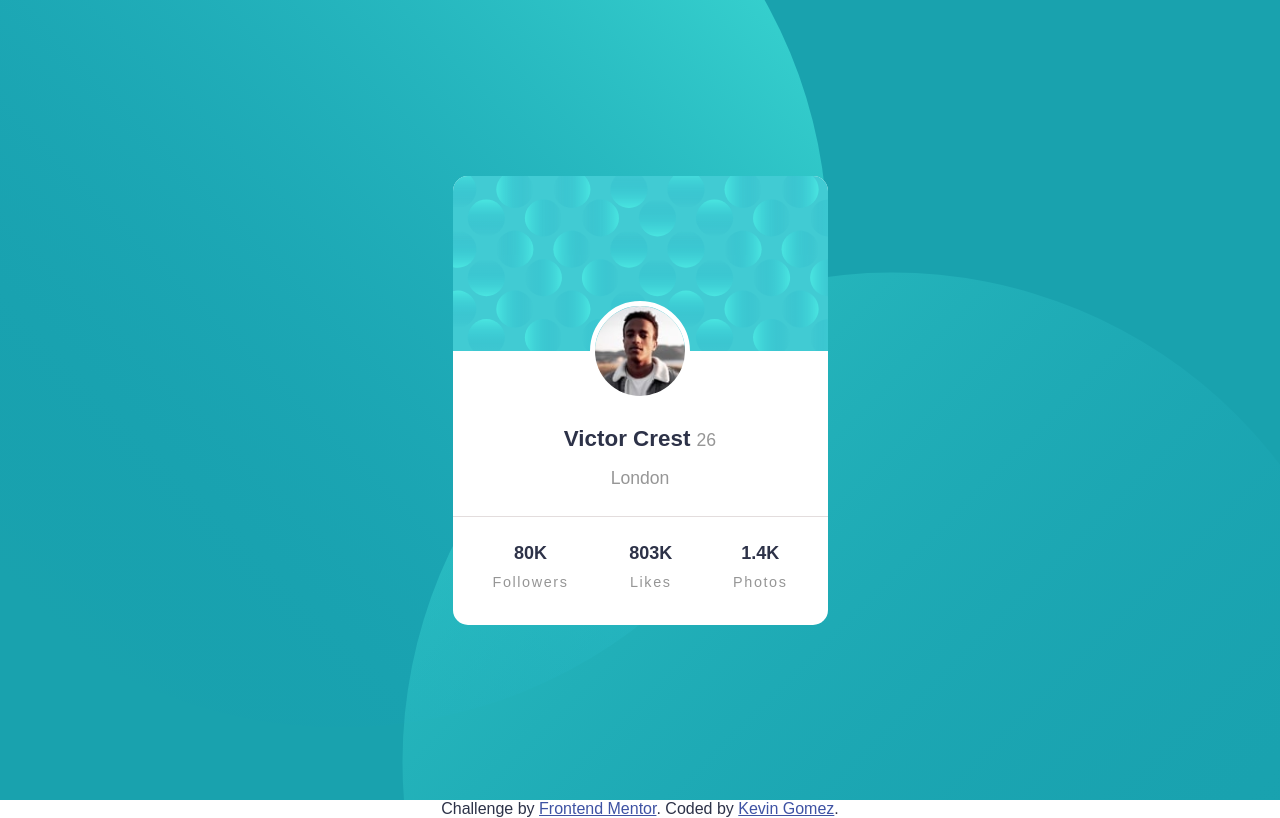
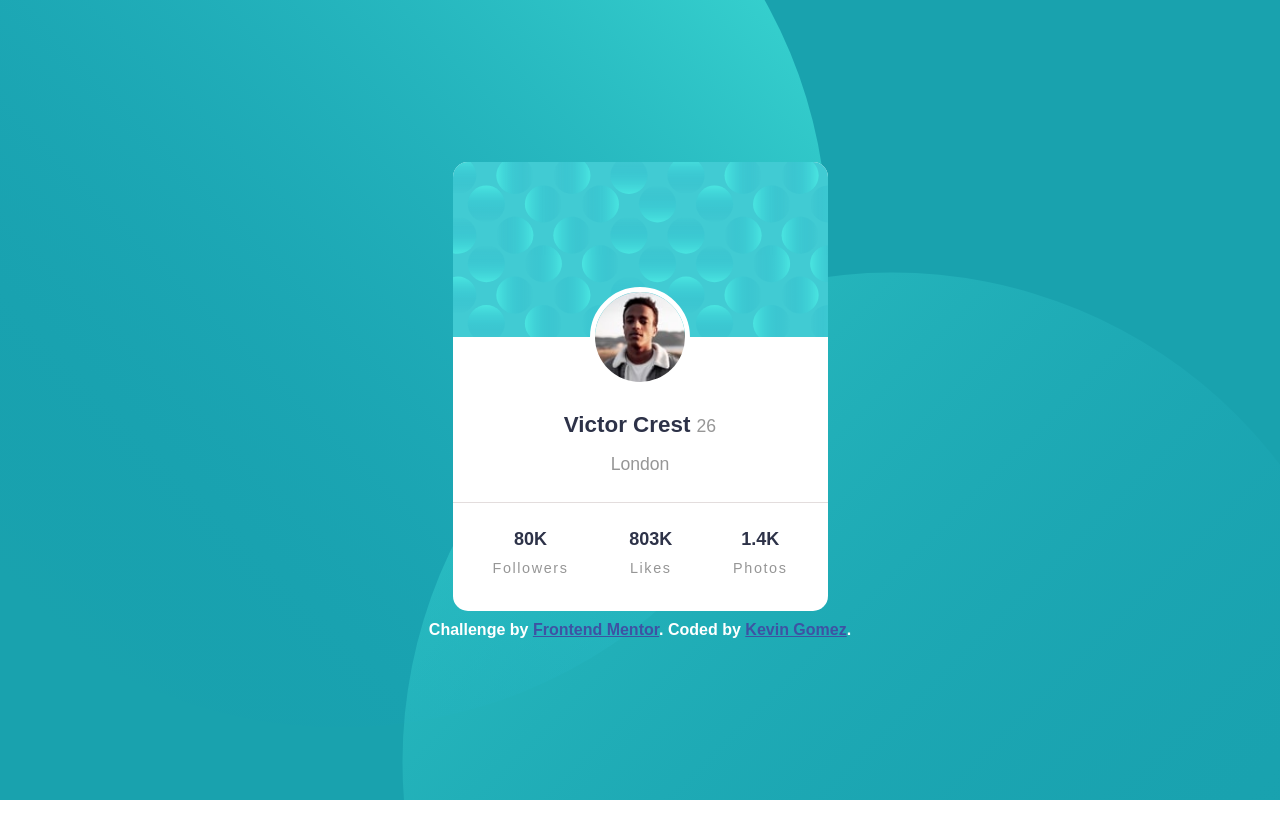
Before and after one commit to jesuskevin/profile-card, a plain HTML site: page index.html in a window 1280 px wide. Drawn offline with Linux system fonts and the light colour scheme.

Commit message:
Update index and style

```diff
--- a/index.html
+++ b/index.html
@@ -16,6 +16,9 @@
       .attribution {
         font-size: 16px;
         text-align: center;
+        margin-top: 10px;
+        color: #fff;
+        font-weight: bold;
       }
       .attribution a {
         color: hsl(228, 45%, 44%);
@@ -23,7 +26,7 @@
     </style>
   </head>
   <body>
-    <section class="main">
+    <main class="main">
       <div class="container">
         <div class="upper-container"></div>
         <div class="img-sec">
@@ -40,9 +43,9 @@
           </div>
         </div>
       </div>
-    </section>
-    <div class="attribution">
-      Challenge by <a href="https://www.frontendmentor.io?ref=challenge" target="_blank">Frontend Mentor</a>. Coded by <a href="https://github.com/jesuskevin" target="_blank">Kevin Gomez</a>.
-    </div>
+      <div class="attribution">
+        Challenge by <a href="https://www.frontendmentor.io?ref=challenge" target="_blank">Frontend Mentor</a>. Coded by <a href="https://github.com/jesuskevin" target="_blank">Kevin Gomez</a>.
+      </div>
+    </main>
   </body>
 </html>
--- a/style.css
+++ b/style.css
@@ -15,6 +15,7 @@ body {
     background-color: hsl(185, 75%, 39%);
     min-height: 100vh;
     display: flex;
+    flex-direction: column;
     justify-content: center;
     align-items: center;
 }
```
